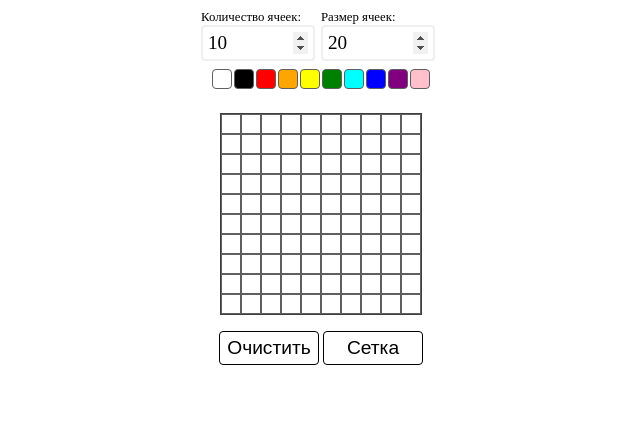
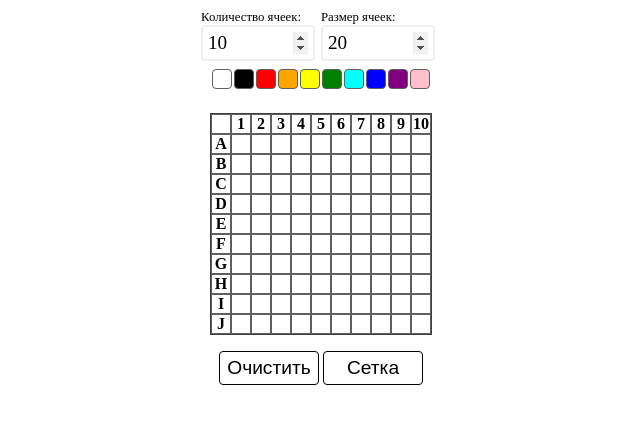
Before and after one commit to ChillSquad/Pixel-Art-Editor, a plain HTML site: page index.html in a window 1280 px wide. Shown: the part 91-514 px from the top of the page, without its empty margins (319-959 px from the left). Drawn offline with Linux system fonts and the light colour scheme.

Commit message:
[upd]: Добавление нумерации и ограничение значений

```diff
--- a/app.js
+++ b/app.js
@@ -32,25 +32,58 @@ function createPixel(pixelSize) {
   const pixel = document.createElement("div");
   setSquaredSize(pixel, pixelSize);
   pixel.classList.add("pixel");
-  pixel.addEventListener(
-    "click",
-    () => (pixel.style.backgroundColor = selectedColor)
-  );
+  pixel.addEventListener("click", () => {
+    pixel.style.backgroundColor = selectedColor;
+  });
   return pixel;
 }
 
-function createRow(quantityOfPixels, gridSize, pixelSize) {
+function getAlphabetLetter(index) {
+  return String.fromCharCode(65 + index);
+}
+
+function createPixelsContainer(pixelsContainer, quantityOfPixels, pixelSize) {
+  pixelsContainer.innerHTML = "";
+  const gridSize = quantityOfPixels * pixelSize;
+
+  const headerRow = document.createElement("div");
+  headerRow.classList.add("row");
+  headerRow.style.width = gridSize + pixelSize + "px";
+
+  const emptyCorner = document.createElement("div");
+  setSquaredSize(emptyCorner, pixelSize);
+  emptyCorner.classList.add("header-cell");
+  headerRow.appendChild(emptyCorner);
+
+  for (let i = 0; i < quantityOfPixels; i++) {
+    const headerCell = document.createElement("div");
+    headerCell.classList.add("header-cell");
+    headerCell.textContent = i + 1;
+    setSquaredSize(headerCell, pixelSize);
+    headerRow.appendChild(headerCell);
+  }
+
+  pixelsContainer.appendChild(headerRow);
+
+  for (let rowIndex = 0; rowIndex < quantityOfPixels; rowIndex++) {
     const row = document.createElement("div");
-  row.style.width = gridSize + "px";
-  row.style.height = pixelSize + "px";
     row.classList.add("row");
+    row.style.width = gridSize + pixelSize + "px";
+
+    const rowHeader = document.createElement("div");
+    rowHeader.classList.add("header-cell");
+    rowHeader.textContent = getAlphabetLetter(rowIndex);
+    setSquaredSize(rowHeader, pixelSize);
+    row.appendChild(rowHeader);
 
     for (let columnIndex = 0; columnIndex < quantityOfPixels; columnIndex++) {
       const pixel = createPixel(pixelSize);
       if (!gridVisible) pixel.classList.add("no-border");
       row.appendChild(pixel);
     }
-  return row;
+
+    pixelsContainer.appendChild(row);
+  }
 }
 
 function createColorPickerContainer(colorPickerContainer, colors) {
@@ -71,16 +104,6 @@ function createColorPickerContainer(colorPickerContainer, colors) {
     });
 
     colorPickerContainer.appendChild(colorPick);
-  }
-}
-
-function createPixelsContainer(pixelsContainer, quantityOfPixels, pixelSize) {
-  const gridSize = quantityOfPixels * pixelSize;
-  setSquaredSize(pixelsContainer, gridSize);
-
-  for (let rowIndex = 0; rowIndex < quantityOfPixels; rowIndex++) {
-    const row = createRow(quantityOfPixels, gridSize, pixelSize);
-    pixelsContainer.appendChild(row);
   }
 }
 
@@ -114,12 +137,28 @@ window.addEventListener("load", () => {
 });
 
 quantityOfPixelsInput.addEventListener("change", (e) => {
-  quantityOfPixels = parseInt(e.target.value);
+  const inputValue = parseInt(e.target.value);
+
+  if (inputValue > 26) {
+    quantityOfPixelsInput.value = 26;
+    quantityOfPixels = 26;
+  } else {
+    quantityOfPixels = inputValue;
+  }
+
   refreshPixelsContainer();
 });
 
 sizeOfPixelInput.addEventListener("change", (e) => {
-  pixelSize = parseInt(e.target.value);
+  inputValue = parseInt(e.target.value);
+
+  if (inputValue < 20) {
+    sizeOfPixelInput.value = 20;
+    pixelSize = 20;
+  } else {
+    pixelSize = inputValue;
+  }
+
   refreshPixelsContainer();
 });
 
--- a/index.html
+++ b/index.html
@@ -19,8 +19,8 @@
             id="quantity-of-pixels"
             value="10"
             min="5"
-            max="50"
-            step="5"
+            max="26"
+            step="1"
           />
         </label>
       </div>
@@ -32,7 +32,7 @@
             type="number"
             id="size-of-pixel"
             value="20"
-            min="10"
+            min="20"
             max="50"
             step="10"
           />
--- a/main.css
+++ b/main.css
@@ -114,3 +114,14 @@ label {
 .row {
   display: flex;
 }
+
+.header-cell {
+  display: flex;
+  align-items: center;
+  justify-content: center;
+  font-weight: bold;
+  box-sizing: border-box;
+  border: 1px solid #5f5f5f;
+  pointer-events: none;
+  user-select: none;
+}
```
Lines whose indentation alone changed are shown as unchanged.
